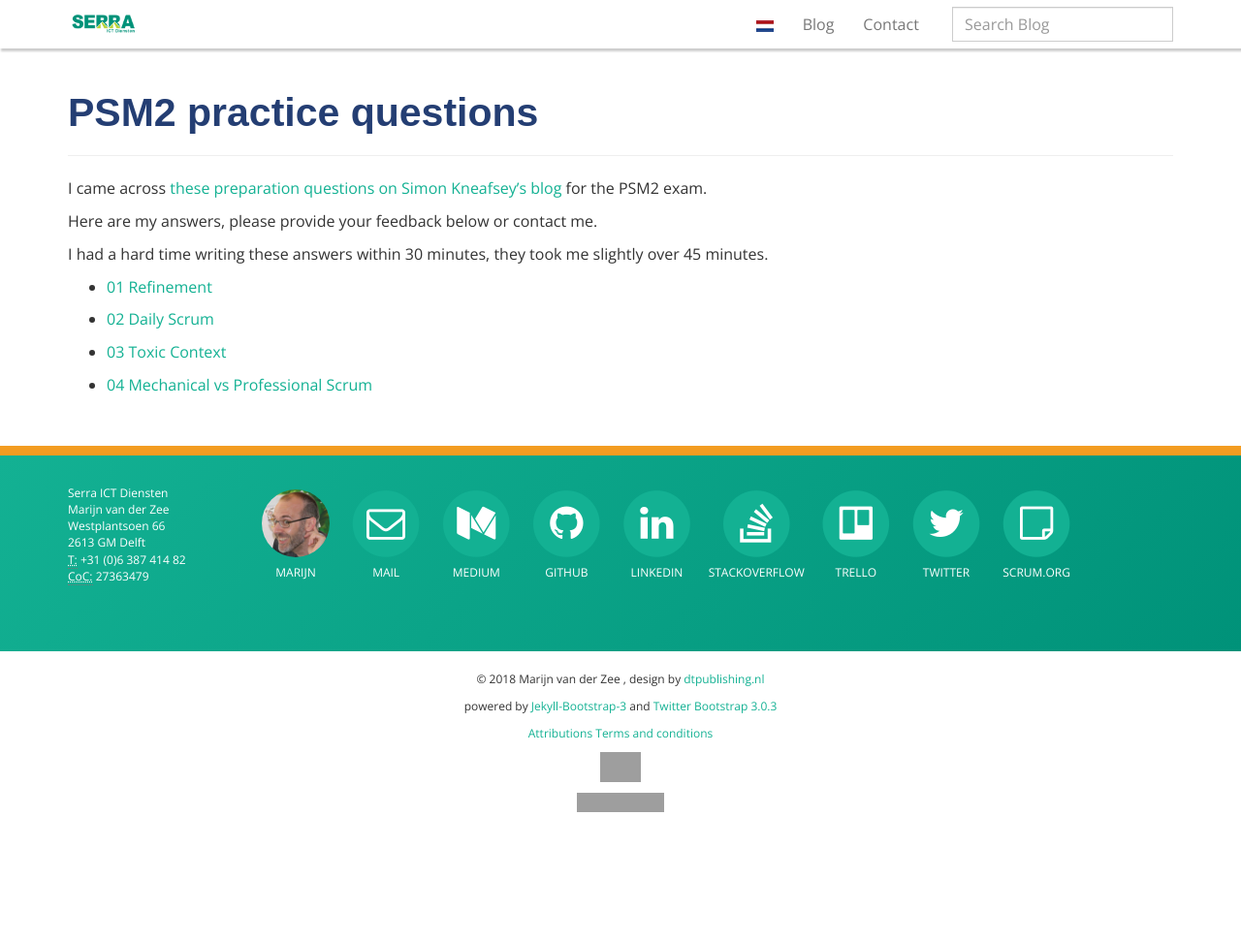
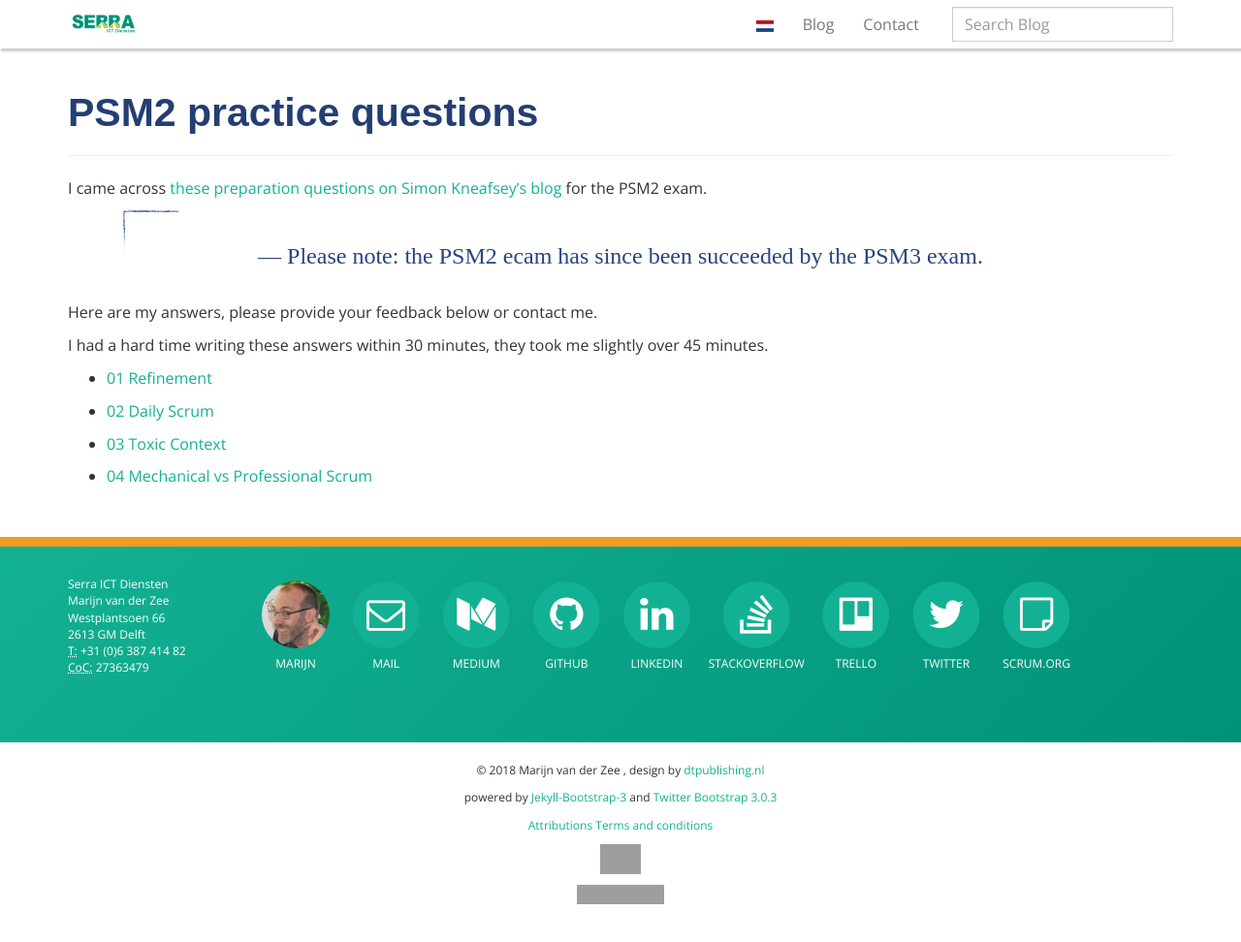
Before and after one commit to serraict/serraict.github.io, a Jekyll site: the page built from pages/psm2/index.md, in a window 1280 px wide and 993 px high. Shown: the top 972 px of the window at 97% size. Built offline with Jekyll 4.4.1, drawn with Linux system fonts in a browser that asks for light colours; nearby versions of some CDN libraries; some web fonts are replaced; grey boxes are pictures that could not be loaded.

Commit message:
Update index.md

```diff
--- a/pages/psm2/index.md
+++ b/pages/psm2/index.md
@@ -7,6 +7,8 @@ tagline: ""
 I came across
 [these preparation questions on Simon Kneafsey's blog]
 for the PSM2 exam.
+
+> Please note: the PSM2 ecam has since been succeeded by the PSM3 exam.
 
 Here are my answers, please provide your feedback below or contact me.
 
```
